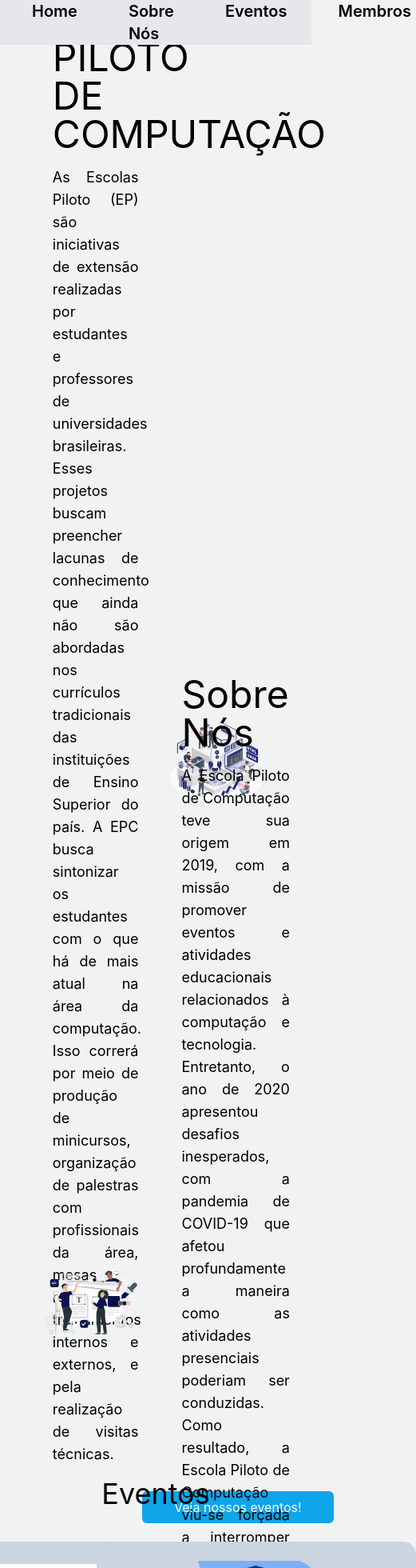
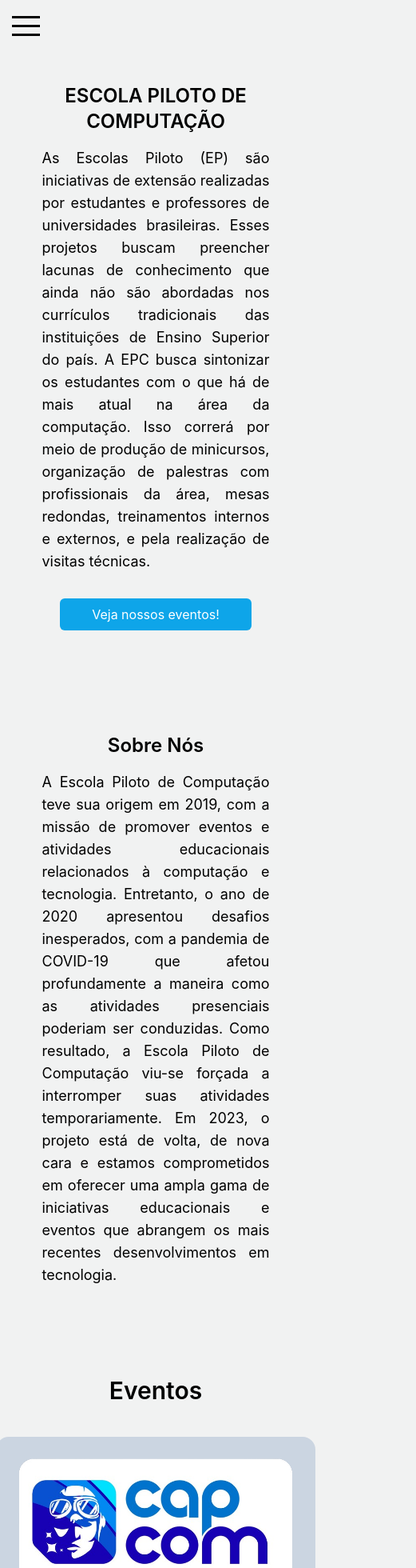
Before and after one commit to Escola-Piloto-de-Computacao/Website, a React (Create React App) app: page / in a window 390 px wide. Shown: the top 1960 px of the page at 80% size, 521 px wide, since content can reach past the window. Built offline with nearby package versions, Linux system fonts and the light colour scheme.

Commit message:
fixes for mobile

```diff
--- a/package.json
+++ b/package.json
@@ -12,10 +12,13 @@
     "@types/react": "^18.2.21",
     "@types/react-dom": "^18.2.7",
     "antd": "^5.11.1",
+    "framer-motion": "^10.16.5",
+    "hamburger-react": "^2.5.0",
     "react": "^18.2.0",
     "react-dom": "^18.2.0",
     "react-icons": "^4.11.0",
     "react-scripts": "5.0.1",
+    "react-use": "^17.4.0",
     "typescript": "^4.9.5",
     "web-vitals": "^2.1.4"
   },
--- a/src/App.tsx
+++ b/src/App.tsx
@@ -1,19 +1,25 @@
 import AboutUs from "./components/Aboutus";
 import Header from "./components/Header";
+import Hamburger from "./components/Hamburger";
 import Introduction from "./components/Introduction";
 import Events from "./components/Events";
 import Footer from "./components/Footer";
 import Members from "./components/Members";
+import BackToTopButton from "./components/BackToTopButton";
 
 function App() {
+
+
    return (
-      <div className="">
+      <div className="" >
          <Header />
+         <Hamburger />
          <Introduction />
          <AboutUs />
          <Events />
          <Members />
          <Footer />
+         <BackToTopButton />
       </div>
    );
 }
--- a/src/components/Aboutus/index.tsx
+++ b/src/components/Aboutus/index.tsx
@@ -1,15 +1,17 @@
 const AboutUs = () => {
-    return (
-        <section className="grid grid-cols-12 h-screen" id="AboutUs">
-            <div className="col-start-2 col-span-5 flex justify-center items-center">
-                <img src="/Pana.svg" alt="" className="w-3/4"/>
+   return (
+      <section className="lg:grid lg:grid-cols-12 lg:h-screen pt-32 lg:pt-0 xsm:mx-6 lg:mx-10" id="AboutUs">
+         <div className="lg:col-start-2 lg:col-span-5 hidden lg:flex lg:justify-center lg:items-center">
+            <img src="/Pana.svg" alt="" className="w-3/4" />
+         </div>
+         <div className="lg:col-start-8 lg:col-span-5 flex flex-col justify-center">
+            <h1 className="text-2xl lg:text-5xl font-semibold lg:font-normal w-auto text-center lg:text-left">Sobre Nós</h1>
+            <div className="flex justify-center lg:justify-start">
+               <p className="text-lg mt-4 w-5/6 text-justify">A Escola Piloto de Computação teve sua origem em 2019, com a missão de promover eventos e atividades educacionais relacionados à computação e tecnologia. Entretanto, o ano de 2020 apresentou desafios inesperados, com a pandemia de COVID-19 que afetou profundamente a maneira como as atividades presenciais poderiam ser conduzidas. Como resultado, a Escola Piloto de Computação viu-se forçada a interromper suas atividades temporariamente. Em 2023, o projeto está de volta, de nova cara e estamos comprometidos em oferecer uma ampla gama de iniciativas educacionais e eventos que abrangem os mais recentes desenvolvimentos em tecnologia.</p>
             </div>
-            <div className="col-start-8 col-span-5 flex flex-col justify-center">
-                <h1 className="text-5xl font-normal">Sobre Nós</h1>
-                <p className="text-lg mt-4 w-5/6 text-justify">A Escola Piloto de Computação teve sua origem em 2019, com a missão de promover eventos e atividades educacionais relacionados à computação e tecnologia. Entretanto, o ano de 2020 apresentou desafios inesperados, com a pandemia de COVID-19 que afetou profundamente a maneira como as atividades presenciais poderiam ser conduzidas. Como resultado, a Escola Piloto de Computação viu-se forçada a interromper suas atividades temporariamente. Em 2023, o projeto está de volta, de nova cara e estamos comprometidos em oferecer uma ampla gama de iniciativas educacionais e eventos que abrangem os mais recentes desenvolvimentos em tecnologia.</p>
-            </div>
-        </section>
-    );
+         </div>
+      </section >
+   );
 };
 
 export default AboutUs;
--- /dev/null
+++ b/src/components/BackToTopButton/index.tsx
@@ -0,0 +1,21 @@
+import { ConfigProvider, FloatButton } from 'antd';
+
+const BackToTopButton = () => {
+   return (
+      <ConfigProvider
+         theme={{
+            components: {
+               FloatButton: {
+                  zIndexPopup: 10,
+               },
+            },
+         }}
+      >
+         <div className="invisible xsm:visible">
+            <FloatButton.BackTop shape='circle' />
+         </div>
+      </ConfigProvider>
+   );
+};
+
+export default BackToTopButton;
--- a/src/components/Events/Card/index.tsx
+++ b/src/components/Events/Card/index.tsx
@@ -8,11 +8,7 @@ interface CardProps {
    EventSiteLink: string;
 }
 
-const tamanhoMaxTexto = 200;
-
-function openTab(url: string) {
-    window.open(url, "_blank");
-}
+const tamanhoMaxTexto = 230;
 
 const Card = ({ EventName, EventDescription, ImageEvent, EventSiteLink }: CardProps) => {
    const [showFullDescription] = useState(false);
@@ -24,16 +20,16 @@ const Card = ({ EventName, EventDescription, ImageEvent, EventSiteLink }: CardPr
          indiceChar++;
       }
       if (EventDescription[indiceChar - 1] === "." || EventDescription[indiceChar - 1] === ",") {
-            shortenedDescription = EventDescription.substring(0, indiceChar-1) + "..."
+         shortenedDescription = EventDescription.substring(0, indiceChar - 1) + "..."
       } else {
          shortenedDescription = EventDescription.substring(0, indiceChar) + "..."
       }
    }
 
    return (
-        <div className="w-full grid justify-center">
-            <div className="grid bg-slate-300 w-[400px] p-6 gap-5 rounded-2xl">
-                <div className="flex justify-center">
+      <div className="grid justify-center pb-20 lg:pb-0">
+         <div className="grid bg-slate-300 w-[400px] p-6 rounded-2xl">
+            <div className="flex justify-center pb-7">
                <img src={ImageEvent} alt={ImageEvent} />
             </div>
             <div className="flex justify-center">
@@ -46,7 +42,7 @@ const Card = ({ EventName, EventDescription, ImageEvent, EventSiteLink }: CardPr
                />
             </p>
             <div className="flex justify-center">
-                    <button className="text-base bg-sky-500 p-2 rounded-md" onClick={() => openTab(EventSiteLink)}>
+               <button className="text-base bg-sky-500 rounded-md" style={{ padding: '0.1rem 0.5rem 0.1rem 0.5rem' }} onClick={() => window.open(EventSiteLink, "_blank")}>
                   Saiba Mais
                </button>
             </div>
--- a/src/components/Events/index.tsx
+++ b/src/components/Events/index.tsx
@@ -1,4 +1,6 @@
 import Card from './Card';
+
+//TODO fix the websites links
 
 let eventos = [
    {
@@ -13,15 +15,21 @@ let eventos = [
       ImageEvent: "/Cardimage.svg",
       EventSiteLink: "https://bing.com",
    },
+   /*{
+      NameEvent: "2º Campeonato de LOL",
+      DescriptionEvent: "em breve...",
+      ImageEvent: "/Cardimage.svg",
+      EventSiteLink: "https://bing.com",
+   }*/
 ]
 
 const Events = () => {
    return (
-        <div className="w-full grid justify-center h-screen">
-            <div id="Events" className="w-full grid justify-center h-full items-end">
-                <h1 className="text-4xl font-normal leadi text-center sm:text-5xl mt-28">Eventos</h1>
+      <div className="grid justify-center h-screen">
+         <div className="grid justify-center items-end" id="Events">
+            <h1 className="text-3xl lg:text-5xl font-semibold lg:font-normal leadi text-center mt-28">Eventos</h1>
          </div>
-            <div className="w-full grid pt-10 justify-center gap-28 grid-cols-2">
+         <div className="flex flex-wrap lg:grid pt-10 justify-center lg:gap-28 lg:grid-cols-2"> {/*TODO fix the grid to make it escalable*/}
             {eventos.map((event, index) => {
                return (
                   <Card key={index}
--- /dev/null
+++ b/src/components/Hamburger/index.tsx
@@ -0,0 +1,64 @@
+import { useClickAway } from "react-use";
+import { useRef } from "react";
+import { useState } from "react";
+import { AnimatePresence, motion } from "framer-motion";
+import { Squash } from "hamburger-react";
+import { refs } from "../Header";
+
+export const Hamburger = () => {
+   const [isOpen, setOpen] = useState(false);
+   const ref = useRef(null);
+
+   useClickAway(ref, () => setOpen(false));
+
+   return (
+      <div ref={ref} className="lg:hidden m-2">
+         <Squash toggled={isOpen} size={35} toggle={setOpen}/>
+         <AnimatePresence>
+            {isOpen && (
+               <motion.div
+                  initial={{ opacity: 0 }}
+                  animate={{ opacity: 1 }}
+                  exit={{ opacity: 0 }}
+                  transition={{ duration: 0.2 }}
+                  className="fixed left-0 shadow-4xl right-0 top-[3.5rem] p-5 pt-0 bg-neutral-950 border-b border-b-white/20"
+               >
+                  <ul className="grid gap-2">
+                     {refs.map((route, idx) => {
+                        const { Icon } = route;
+
+                        return (
+                           <motion.li
+                              initial={{ scale: 0, opacity: 0 }}
+                              animate={{ scale: 1, opacity: 1 }}
+                              transition={{
+                                 type: "spring",
+                                 stiffness: 260,
+                                 damping: 20,
+                                 delay: 0.1 + idx / 10,
+                              }}
+                              key={route.title}
+                              className="w-full p-[0.08rem] rounded-xl bg-gradient-to-tr from-neutral-800 via-neutral-950 to-neutral-700"
+                           >
+                              <a
+                                 onClick={() => setOpen((prev) => !prev)}
+                                 className={
+                                    "flex items-center justify-between w-full p-5 rounded-xl bg-neutral-950"
+                                 }
+                                 href={route.href}
+                              >
+                                 <span className="flex gap-1 text-lg">{route.title}</span>
+                                 <Icon className="text-xl" />
+                              </a>
+                           </motion.li>
+                        );
+                     })}
+                  </ul>
+               </motion.div>
+            )}
+         </AnimatePresence>
+      </div>
+   );
+};
+
+export default Hamburger;
--- a/src/components/Header/index.tsx
+++ b/src/components/Header/index.tsx
@@ -1,16 +1,48 @@
+import { MdHome } from "react-icons/md";
+import { FaLightbulb } from "react-icons/fa6";
+import { MdEvent } from "react-icons/md";
+import { IoPeopleSharp } from "react-icons/io5";
+
+export const refs = [
+   {
+      title: "Home",
+      href: "#Home",
+      Icon: MdHome,
+   },
+   {
+      title: "Sobre Nós",
+      href: "#AboutUs",
+      Icon: FaLightbulb,
+   },
+   {
+      title: "Eventos",
+      href: "#Events",
+      Icon: MdEvent,
+   },
+   {
+      title: "Membros",
+      href: "#Members",
+      Icon: IoPeopleSharp,
+   },
+];
+
 const Header = () => {
-    return (
-        <header className="flex items-center justify-between fixed bg-gray-200 w-full z-10">
-          <div className="flex items-center gap-7 ml-10 py-3">
-            <img src="/Logo.svg" alt="" />
-          </div>
-          <div className="flex gap-16 font-semibold text-xl mr-10">
-            <a href="#Home" className="hover:text-gray-500">Home</a>
-            <a href="#AboutUs" className="hover:text-gray-500">Sobre Nós</a>
-            <a href="#Events" className="hover:text-gray-500">Eventos</a>
-            <a href="#Members" className="hover:text-gray-500">Membros</a>
-          </div>
+   return (
+      <header className="hidden lg:flex justify-center lg:pt-6">
+         <div className="flex items-center justify-between fixed bg-gray-200 w-3/4 z-10 rounded-2xl">
+            <div className="flex items-center gap-7 ml-10 py-3">
+               <img src="/Logo.svg" alt="Logo da EPC" />
+            </div>
+            <div className="flex gap-24 font-semibold text-xl mr-10">
+               {refs.map((ref) => (
+                  <a href={ref.href} className="hover:text-gray-500">
+                     {ref.title}
+                  </a>
+               ))}
+            </div>
+         </div>
       </header>
-    );
+   );
 }
+
 export default Header;
--- a/src/components/Introduction/index.tsx
+++ b/src/components/Introduction/index.tsx
@@ -1,5 +1,3 @@
-import { useRef } from "react";
-
 const Introduction = () => {
 
    const handleButtonClick = () => {
@@ -8,14 +6,18 @@ const Introduction = () => {
    };
 
    return (
-        <section className="grid grid-cols-12 h-screen mx-10" id="Home">
-            <div className="col-start-2 col-span-5 flex flex-col justify-center">
-                <h1 className="text-5xl font-normal w-4/6">ESCOLA PILOTO DE COMPUTAÇÃO</h1>
+      <section className="lg:grid lg:grid-cols-12 lg:h-screen xsm:mx-6 lg:mx-10 xsm:mt-12 lg:mt-0" id="Home">
+         <div className="lg:col-start-2 lg:col-span-5 flex flex-col justify-center">
+            <h1 className="text-2xl lg:text-5xl font-semibold lg:font-normal w-auto lg:w-4/6 text-center lg:text-start">ESCOLA PILOTO DE COMPUTAÇÃO</h1>
+            <div className="flex justify-center lg:justify-start">
                <p className="text-lg mt-4 w-5/6 text-justify">As Escolas Piloto (EP) são iniciativas de extensão realizadas por estudantes e professores de universidades brasileiras. Esses projetos buscam preencher lacunas de conhecimento que ainda não são abordadas nos currículos tradicionais das instituições de Ensino Superior do país. A EPC busca sintonizar os estudantes com o que há de mais atual na área da computação. Isso correrá por meio de produção de minicursos, organização de palestras com profissionais da área, mesas redondas, treinamentos internos e externos, e pela realização de visitas técnicas.</p>
-                <button className="bg-sky-500 text-white rounded-md mt-8 py-2 px-4 w-60 ml-28" onClick={handleButtonClick}>Veja nossos eventos!</button>
             </div>
-            <div className="col-span-6 flex justify-center items-center">
-                <img src="/Team.svg" alt="" className="w-3/4"/>
+            <div className="lg:w-5/6 flex justify-center">
+               <button className="bg-sky-500 text-white rounded-md mt-8 py-2 w-60" onClick={handleButtonClick}>Veja nossos eventos!</button>
+            </div>
+         </div>
+         <div className="lg:col-span-6 hidden lg:flex justify-center items-center">
+            <img src="/Team.svg" alt="" className="w-3/4" />
          </div>
       </section>
    );
--- a/tailwind.config.js
+++ b/tailwind.config.js
@@ -9,8 +9,14 @@ module.exports = {
             'primary': '#1E1E1E',
             'secondary': '#2F2F2F',
             'tertiary': '#3F3F3F',
+         },
+         screens: {
+            'xsm': { 'max': '639px' },
+            // @media (min-width: 640px) {...}
          }
       },
+
    },
+   variants: {},
    plugins: [],
 }
```
Also changed, not shown: src/components/Footer/index.tsx (+10 -10 lines), src/components/Members/index.tsx (+13 -16 lines), public/MemberPhotos/Victor.jpeg (added), 1 other file (tests, documents, lock files or other folders). Lines whose indentation alone changed are shown as unchanged.
